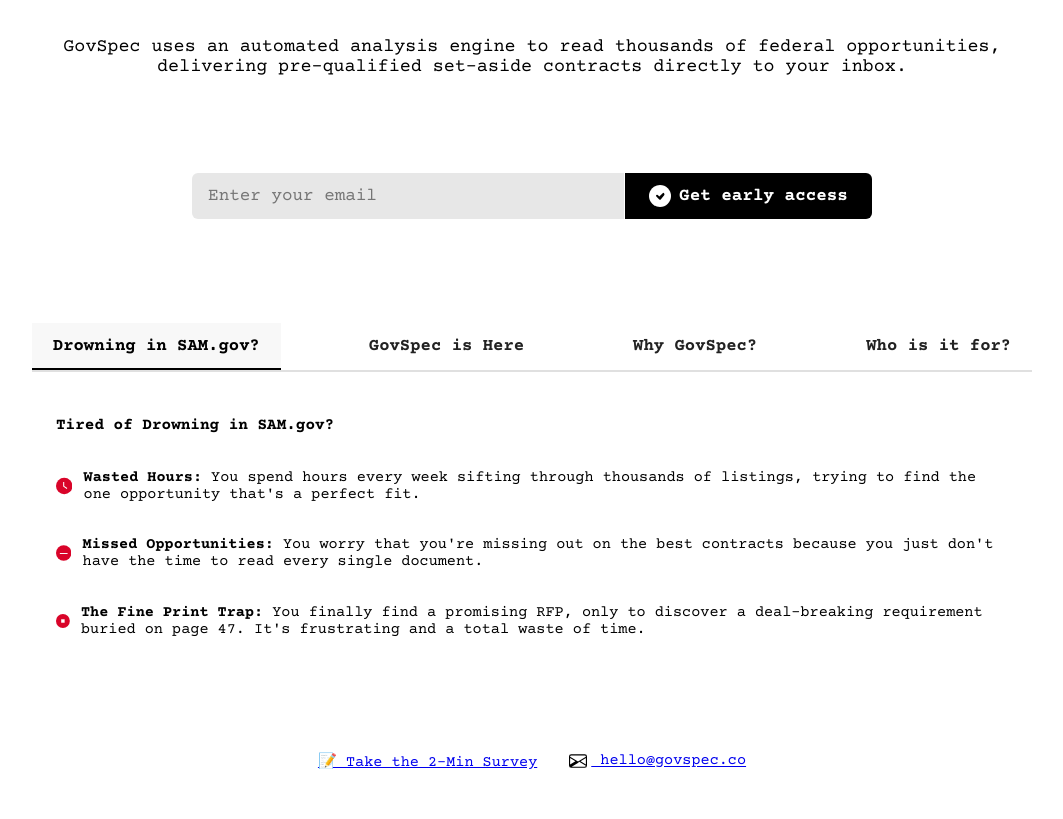
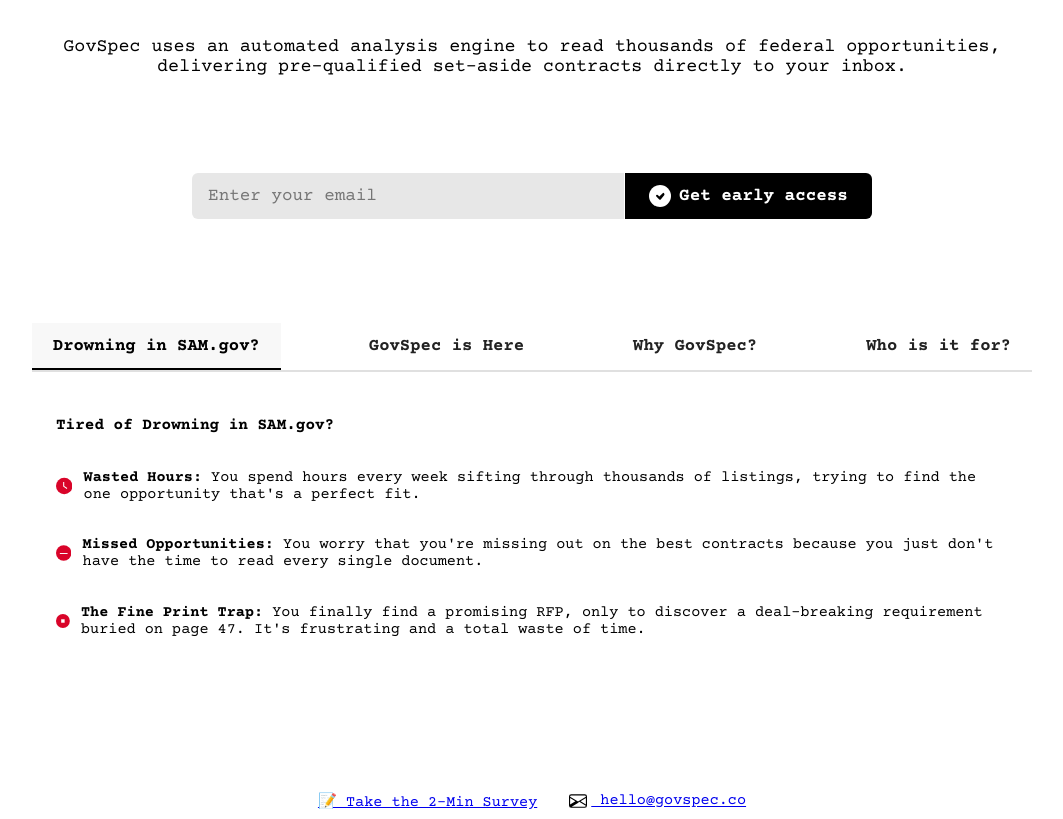
Before and after one commit to shivaprabhu/govspec, a plain HTML site: page index.html in a window 1280 px wide. Shown: the part 178-997 px from the top of the page, without its empty margins (108-1171 px from the left). Before the commit the page ends 957 px from the top, so only its background shows below. Drawn offline with nearby package versions, Linux system fonts and the light colour scheme.

Commit message:
+tab container style

```diff
--- a/index.html
+++ b/index.html
@@ -115,7 +115,7 @@
         <button class="custom-tab" data-tab="features"> Why GovSpec?</button>
         <button class="custom-tab" data-tab="niche"> Who is it for?</button>
       </div>
-      <div class="custom-tab-content" id="govspecTabContent" style="padding:0.25rem 1.5rem; min-height:300px;">
+      <div class="custom-tab-content" id="govspecTabContent" style="padding:0.25rem 1.5rem; min-height:340px;">
         <div class="tab-section" id="problem" style="display:block;">
           <h3>Tired of Drowning in SAM.gov?</h3>
           <div style="display:flex; flex-direction:column; gap:0.2rem;">
```
